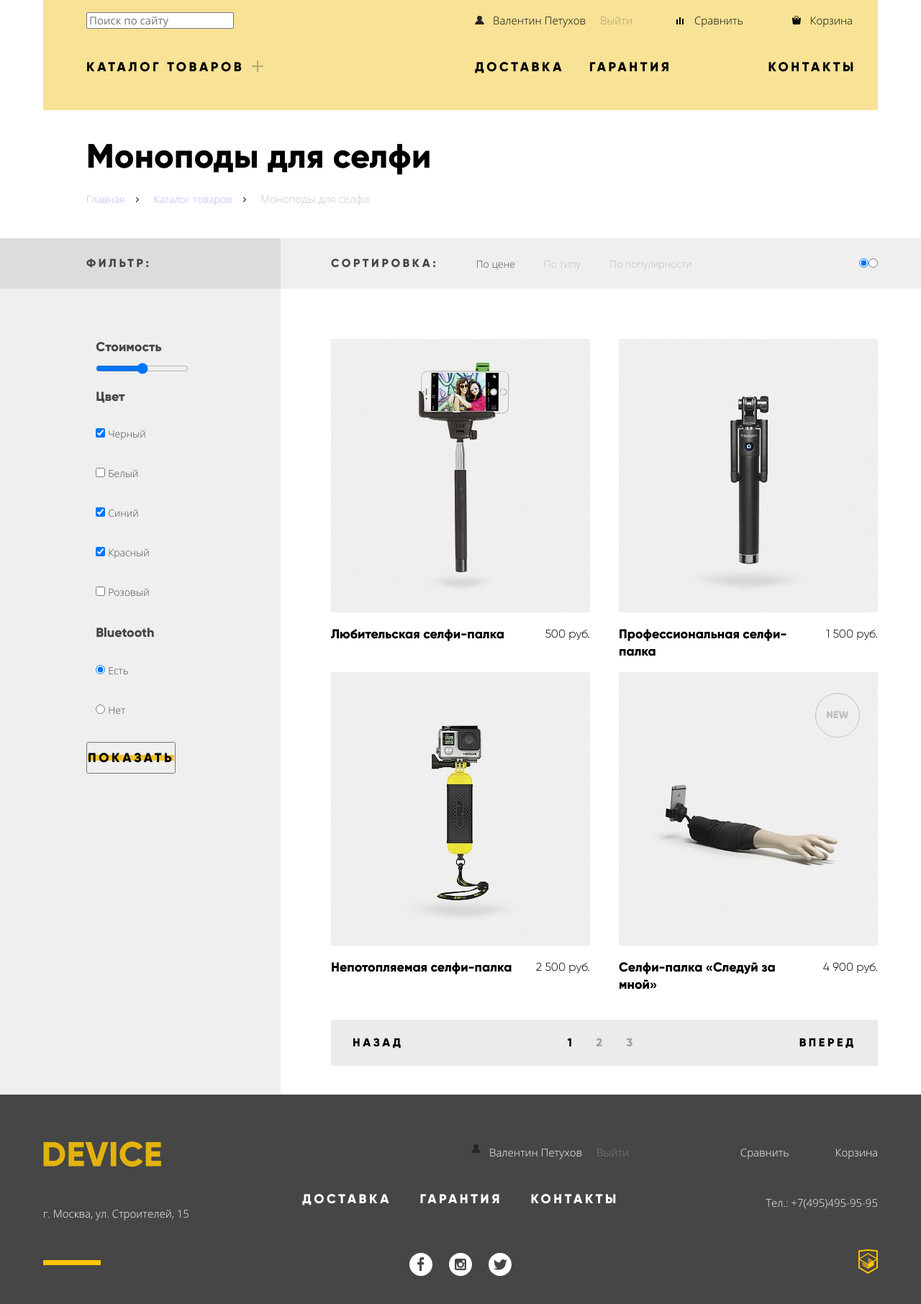
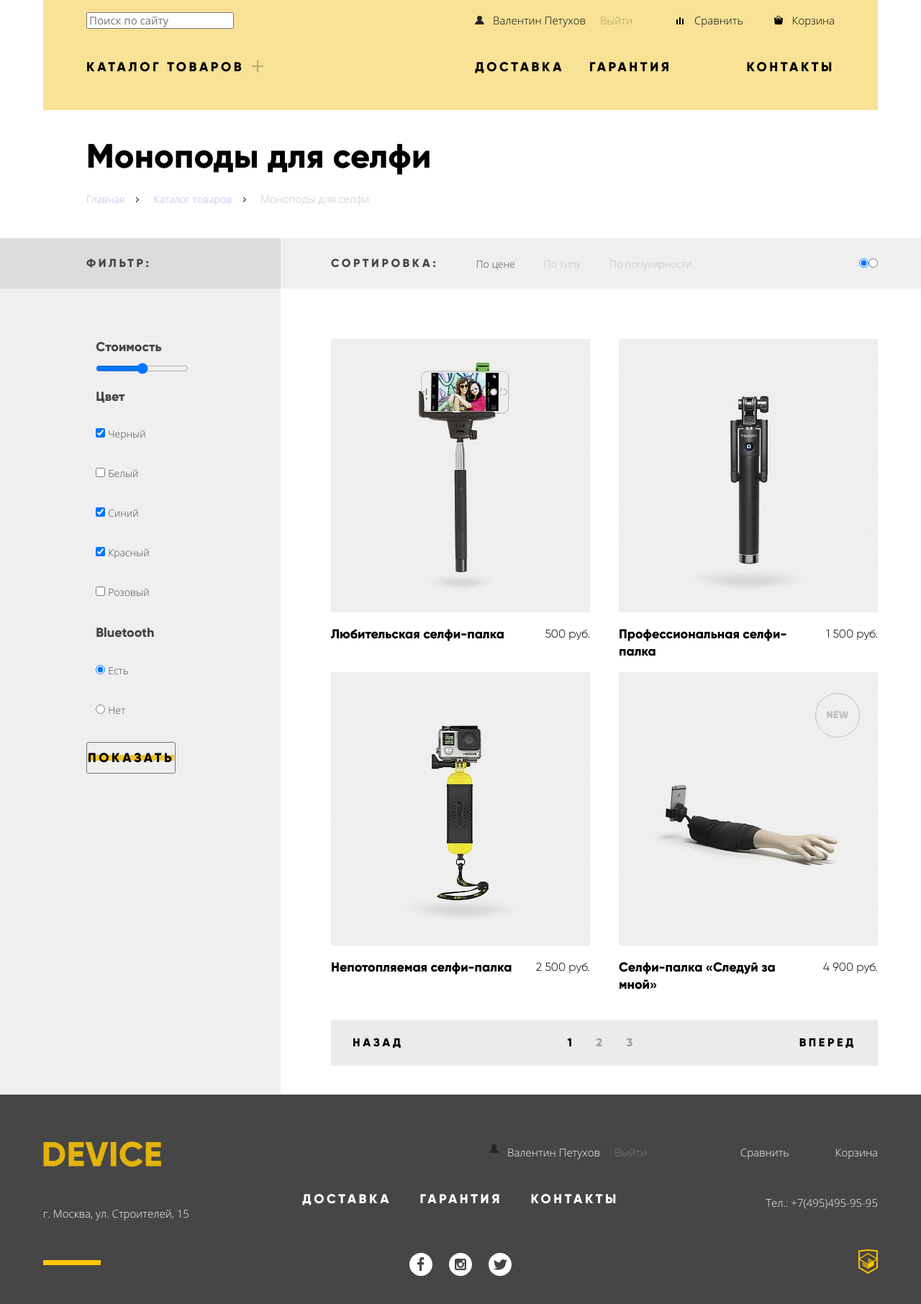
Before and after one commit to antliubimov/device, a plain HTML site: page catalog.html in a window 1280 px wide. Shown: the part 72-1884 px from the top of the page at 72% size. Drawn offline with Linux system fonts and the light colour scheme.

Commit message:
align elements in header

```diff
--- a/css/style.css
+++ b/css/style.css
@@ -183,8 +183,8 @@ h1 {
 }
 
 .user-menu__login {
-  width: 260px;
-  margin-right: 20px;
+  width: 255px;
+
   padding-left: 25px;
 }
 
@@ -223,7 +223,8 @@ h1 {
 
 .user-menu__other {
   justify-content: space-between;
-  width: 220px;
+  width: 195px;
+  margin-left: 25px;
 }
 
 .user-menu__other .user-menu__compare {
@@ -282,7 +283,7 @@ h1 {
 .site-menu__contacts {
   display: flex;
   justify-content: flex-end;
-  width: 250px;
+  width: 220px;
 
 }
 
```
